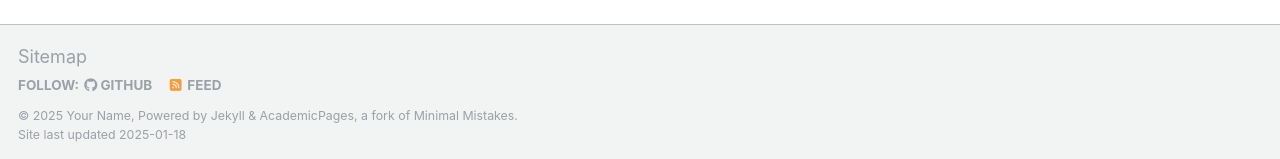
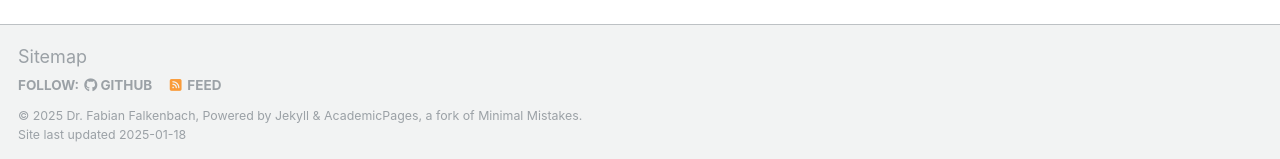
Before and after one commit to ffmed/ffmed.github.io, a Jekyll site: the page built from _pages/about.md, in a window 1280 px wide and 900 px high, scrolled down 2643 px. Shown: the part 738-897 px from the top of the window. Built offline with Jekyll 4.4.1, drawn with Linux system fonts in a browser that asks for light colours; some web fonts are replaced.

Commit message:
Update _config.yml

```diff
--- a/_config.yml
+++ b/_config.yml
@@ -10,9 +10,9 @@
 locale                   : "en-US"
 title                    : "Your Name / Site Title"
 title_separator          : "-"
-name                     : &name "Your Name"
+name                     : &name "Dr. Fabian Falkenbach"
 description              : &description "personal description"
-url                      : https://academicpages.github.io # the base hostname & protocol for your site e.g. "https://[your GitHub username].github.io"
+url                      : https://ffmed.github.io # the base hostname & protocol for your site e.g. "https://[your GitHub username].github.io"
 baseurl                  : "" # the subpath of your site, e.g. "/blog"
 repository               : "academicpages/academicpages.github.io"
 
@@ -32,7 +32,7 @@ author:
 
   # Academic websites
   arxiv            : # URL - Update with the correct link to your profile
-  googlescholar    : "https://scholar.google.com/citations?user=PS_CX0AAAAAJ"
+  googlescholar    : "https://scholar.google.com/citations?user=qxzeydYAAAAJ"
   impactstory      : # URL
   orcid            : "http://orcid.org/yourorcidurl"
   semantic         : # URL
```
